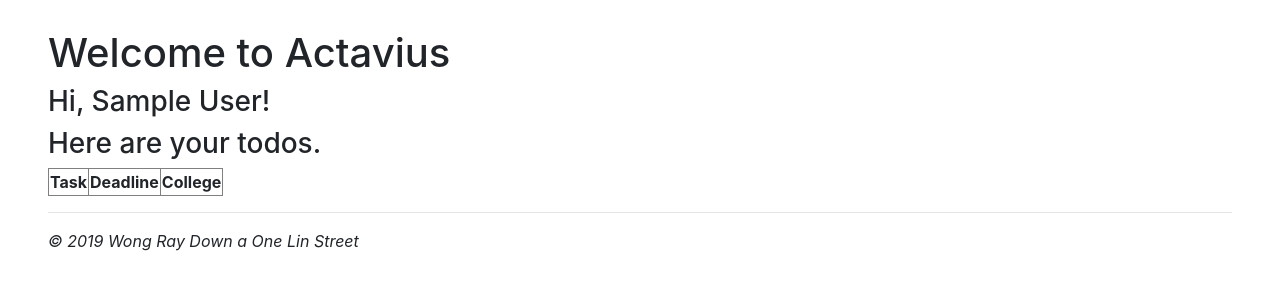
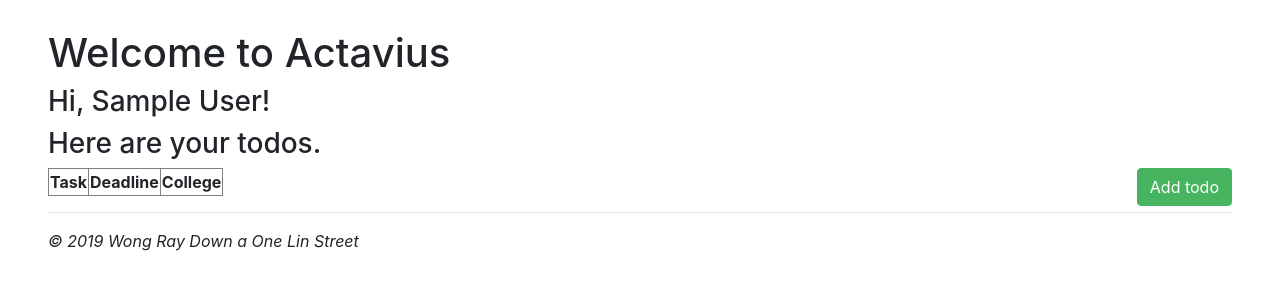
Before and after one commit to wu-rymd/actavius, a Flask app: page / in a window 1280 px wide. Shown: the part 59-359 px from the top of the page. Run offline with Flask 2, Linux system fonts and the light colour scheme; the visitor is signed in with stand-in values (Sample User, id 1); data comes from the database, SQL or seed files in the repository; data that the repository does not hold is empty; some libraries are stand-ins or nearby versions.

Commit message:
added a button for adding todos

```diff
--- a/__init__.py
+++ b/__init__.py
@@ -35,7 +35,6 @@ def index():
             college_dict.append(temp)
         all_todos += college_dict
         all_todos.sort(key = todo_key)
-        print(all_todos)
         return render_template("index.html", loggedIn=True, username=session['username'], name=session['name'], all_todos = all_todos)
     return render_template("index.html")
 
--- a/templates/college.html
+++ b/templates/college.html
@@ -92,7 +92,7 @@
                 <span aria-hidden="true">&times;</span>
               </button>
             </div>
-            <form class="row was-validated" method="POST" action="#" style="padding: 15px;">
+            <form class="was-validated" method="POST" action="#" style="padding: 15px;">
               <div class="modal-body">
                 <label for="deadline" class="text-center col-sm-0 col-form-label col-form-label-lg">Application Deadline:</label>
                 <input class="form-control my-1" type="date" name="deadline" placeholder="YYYY-MM-DD" autofocus required>
--- a/templates/index.html
+++ b/templates/index.html
@@ -15,6 +15,12 @@ Home Page
 {% if loggedIn %}
 <h3>Hi, {{ name }}!</h3>
 <h3>Here are your todos.</h3>
+<div style="float:right;">
+    <form action="#" method="POST" style="display:inline;">
+        <input type="button" style="opacity:.85" class="btn btn-success" name="new-todo" value="Add todo" data-toggle="modal" data-target="#modal-add">
+    </form>
+</div>
+
 <table border="1">
     <tr>
         <th>Task</th>
@@ -30,6 +36,33 @@ Home Page
     {% endfor %}
 </table>
 
+<div class="modal fade" id="modal-add" role="dialog" aria-hidden="true">
+  <div class="modal-dialog" role="document">
+    <div class="modal-content">
+      <div class="modal-header">
+        <h5 class="modal-title"><center><em>Add A Todo</em></center</h5>
+          <button type="button" class="close" style="float:right" data-dismiss="modal" aria-label="Close">
+            <span aria-hidden="true">&times;</span>
+          </button>
+        </div>
+        <form class="was-validated" method="POST" action="#" style="padding: 15px;">
+          <div class="modal-body">
+            <label for="task" class="text-center col-sm-0 col-form-label col-form-label-lg">Todo </label>
+            <input class="form-control my-1" type="text" name="task" placeholder="Add a task..." autofocus required>
+            <label for="deadline" class="text-center col-sm-0 col-form-label col-form-label-lg">Todo Deadline:</label>
+            <input class="form-control my-1" type="date" name="deadline" placeholder="YYYY-MM-DD" autofocus required>
+            <label for="deadline" class="text-center col-sm-0 col-form-label col-form-label-lg">Todo Deadline:</label>
+            <input class="form-control my-1" type="date" name="deadline" placeholder="YYYY-MM-DD" autofocus required>
+          </div>
+          <div class="modal-footer">
+            <input class="btn btn-success" type="submit" name="add" value="Add">
+            <button type="button" class="btn btn-secondary" data-dismiss="modal">Cancel</button>
+          </div>
+        </form>
+      </div>
+    </div>
+  </div>
+
 {% endif %}
 
 {% endblock %}
```
